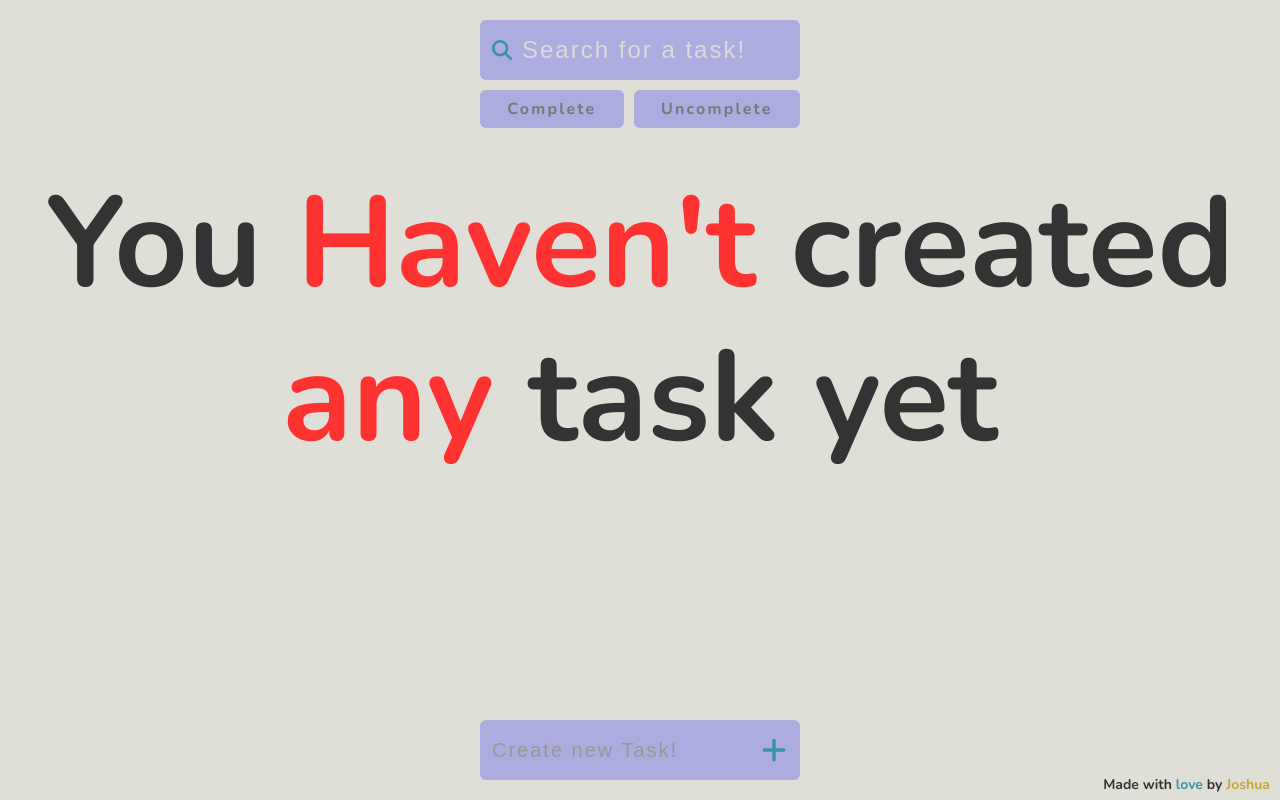
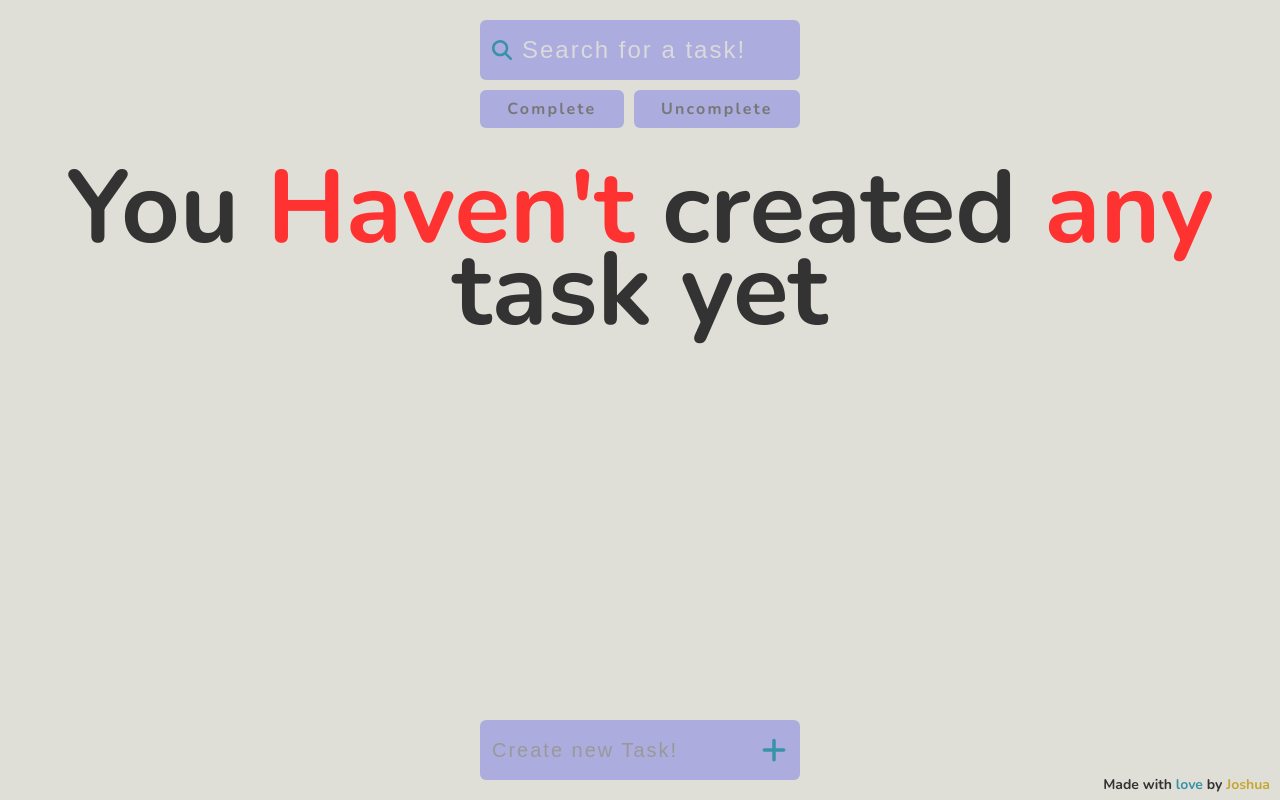
Before and after one commit to ElJoshua08/TaskApp, a React (Vite) app: page / in a window 1280 px wide. Built offline with nearby package versions, Linux system fonts and the light colour scheme.

Commit message:
"Removed settingsActive state variable and updated CSS styles for body and .no-task classes"

```diff
--- a/src/App.jsx
+++ b/src/App.jsx
@@ -17,8 +17,6 @@ function App() {
     complete: false,
     uncomplete: false,
   });
-
-  const [settingsActive, setSettingsActive] = useState(false);
 
   const saveToLocalStorage = (newTasks) => {
     window.localStorage.setItem('tasks_v1', JSON.stringify(newTasks));
--- a/src/index.css
+++ b/src/index.css
@@ -75,7 +75,7 @@ body {
     width: 100%;
     height: 100%;
     background-position: top;
-    background-repeat: no-repeat;
+    background-repeat: repeat-x;
     z-index: inherit;
 
     &.wave-1 {
@@ -85,13 +85,15 @@ body {
 }
 
 .no-task {
-  font-size: clamp(1rem, 10vw, 25rem);
+  font-size: clamp(0.6rem, 8vw, 25rem);
   text-align: center;
-  flex-grow: 1;
+  flex-shrink: 1;
   align-items: center;
-  line-height: 1.2;
+  line-height: 0.8;
   position: relative;
   margin: 3rem;
+  display: inline-block;
+  height: 100%;
 
 
   strong {
```
